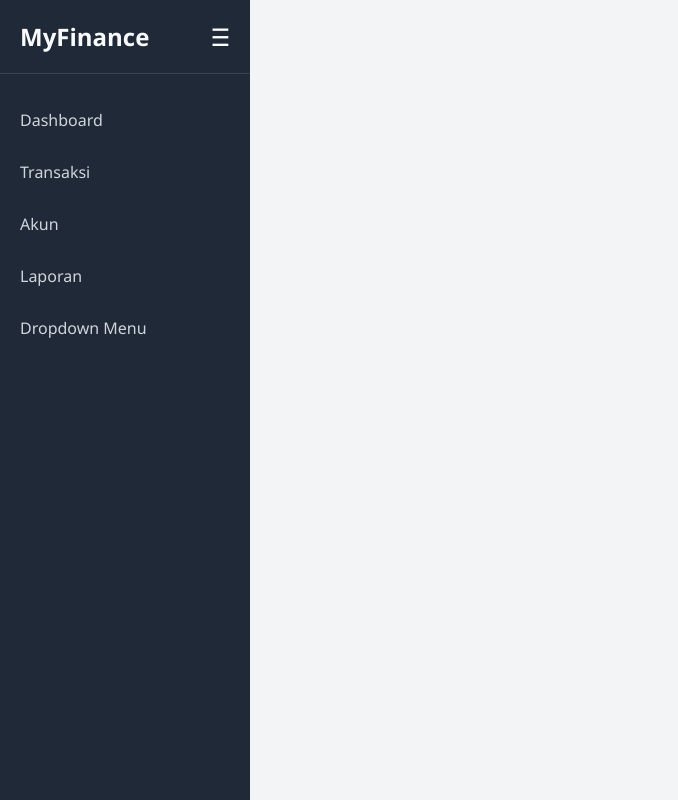
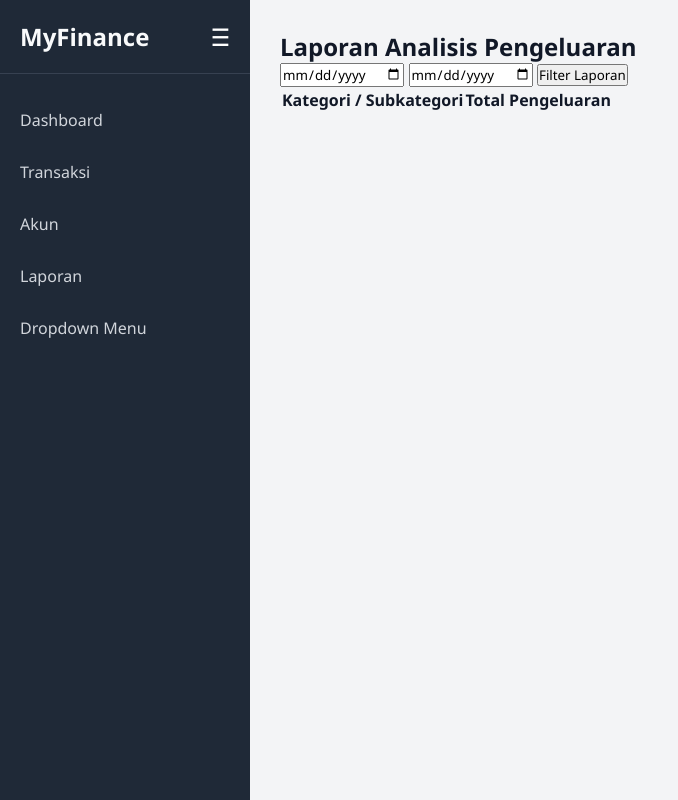
Before and after one commit to 230055Fawwaz/MyFinance, a Flask app: page /laporan in a window 1280 px wide. Shown: the whole page, without its empty margins (0-678 px from the left). Run offline with Flask 3, Linux system fonts and the light colour scheme; lists and menus that the app fills with data are empty.

Commit message:
feat: add calculation and date filter in laporan page

```diff
--- a/app/routes.py
+++ b/app/routes.py
@@ -8,7 +8,7 @@
 # ==========================================
 
 from decimal import Decimal
-from flask import Flask, render_template, request, redirect, url_for
+from flask import render_template, request, redirect, url_for
 from app.models import db, Category, Account, Transaction, SubCategory, Transfer
 from app import app
 from datetime import datetime, timedelta
@@ -334,7 +334,7 @@ def edit_subkategori(id):
     return redirect(url_for('dropdown'))
 
 # ==========================================
-# ROUTE
+# ROUTE HALAMAN DASHBOARD
 # ==========================================
 
 @app.route('/dashboard')
@@ -416,3 +416,62 @@ def dashboard():
         acc_labels=acc_labels,
         acc_values=acc_values
     )
+
+# ====================================================
+# ROUTE HALAMAN LAPORAN
+# ====================================================
+
+@app.route('/laporan_hasil')
+def laporan_hasil():
+    # 1. Ambil string dari filter HTML
+    start_date_str = request.args.get('start_date')
+    end_date_str = request.args.get('end_date')
+
+    # 2. KONVERSI WAJIB: Ubah string HTML menjadi objek datetime Python
+    if start_date_str and end_date_str:
+        # Ubah '2026-05-01' menjadi datetime(2026, 5, 1, 0, 0)
+        start_date_obj = datetime.strptime(start_date_str, '%Y-%m-%d')
+        # Ubah '2026-05-17' menjadi datetime(2026, 5, 17, 23, 59, 59)
+        end_date_raw = datetime.strptime(end_date_str, '%Y-%m-%d')
+        end_date_obj = end_date_raw.replace(hour=23, minute=59, second=59)
+    else:
+        # Default jika filter kosong (Sama persis dengan dashboard Anda: 30 hari terakhir)
+        hari_ini = datetime.utcnow()
+        start_date_obj = hari_ini - timedelta(days=30)
+        end_date_obj = hari_ini
+
+        # Siapkan string untuk ditampilkan kembali di form HTML
+        start_date_str = start_date_obj.strftime('%Y-%m-%d')
+        end_date_str = end_date_obj.strftime('%Y-%m-%d')
+
+    # 3. Query Pengeluaran Kategori (Gunakan objek datetime, samakan dengan dashboard)
+    expense_by_category = db.session.query(
+        Category.nama.label('category_name'),
+        func.sum(Transaction.amount).label('total')
+    ).join(SubCategory, Transaction.subcategory_id == SubCategory.id)\
+     .join(Category, SubCategory.category_id == Category.id)\
+     .filter(Category.type == 'expense')\
+     .filter(Transaction.date >= start_date_obj)\
+     .filter(Transaction.date <= end_date_obj)\
+     .group_by(Category.nama).all()
+
+    # 4. Query Pengeluaran Subkategori
+    expense_by_subcategory = db.session.query(
+        Category.nama.label('category_name'),
+        SubCategory.nama.label('subcategory_name'),
+        func.sum(Transaction.amount).label('total')
+    ).join(SubCategory, Transaction.subcategory_id == SubCategory.id)\
+     .join(Category, SubCategory.category_id == Category.id)\
+     .filter(Category.type == 'expense')\
+     .filter(Transaction.date >= start_date_obj)\
+     .filter(Transaction.date <= end_date_obj)\
+     .group_by(Category.nama, SubCategory.nama)\
+     .order_by(Category.nama, func.sum(Transaction.amount).desc()).all()
+
+    return render_template(
+        'laporan.html',
+        categories=expense_by_category,
+        subcategories=expense_by_subcategory,
+        start_date=start_date_str,
+        end_date=end_date_str
+    )
--- a/app/templates/laporan.html
+++ b/app/templates/laporan.html
@@ -16,7 +16,45 @@
 {% endblock %}
 
 {% block content %}
+<div class="container">
+  <h2>Laporan Analisis Pengeluaran</h2>
 
+  <!-- Form Filter Tanggal -->
+    <form method="GET" action="/laporan_hasil">
+        <input type="date" name="start_date" value="{{ start_date }}">
+        <input type="date" name="end_date" value="{{ end_date }}">
+        <button type="submit">Filter Laporan</button>
+    </form>
+
+  <!-- Tabel Grid Laporan -->
+  <table class="table">
+      <thead>
+          <tr>
+              <th>Kategori / Subkategori</th>
+              <th>Total Pengeluaran</th>
+          </tr>
+      </thead>
+      <tbody>
+          {% for cat in categories %}
+              <!-- Baris Kategori Utama (Bold) -->
+              <tr style="background-color: #f8f9fa; font-weight: bold;">
+                  <td>{{ cat.category_name }}</td>
+                  <td>Rp {{ "{:,.2f}".format(cat.total) }}</td>
+              </tr>
+
+              <!-- Baris Subkategori di bawah Kategori Utama -->
+              {% for sub in subcategories %}
+                  {% if sub.category_name == cat.category_name %}
+                  <tr>
+                      <td style="padding-left: 30px; color: #555;">• {{ sub.subcategory_name }}</td>
+                      <td style="color: #555;">Rp {{ "{:,.2f}".format(sub.total) }}</td>
+                  </tr>
+                  {% endif %}
+              {% endfor %}
+          {% endfor %}
+      </tbody>
+  </table>
+</div>
 {% endblock %}
 
 {# 4. Menambah JS khusus halaman transaksi saja #}
```
